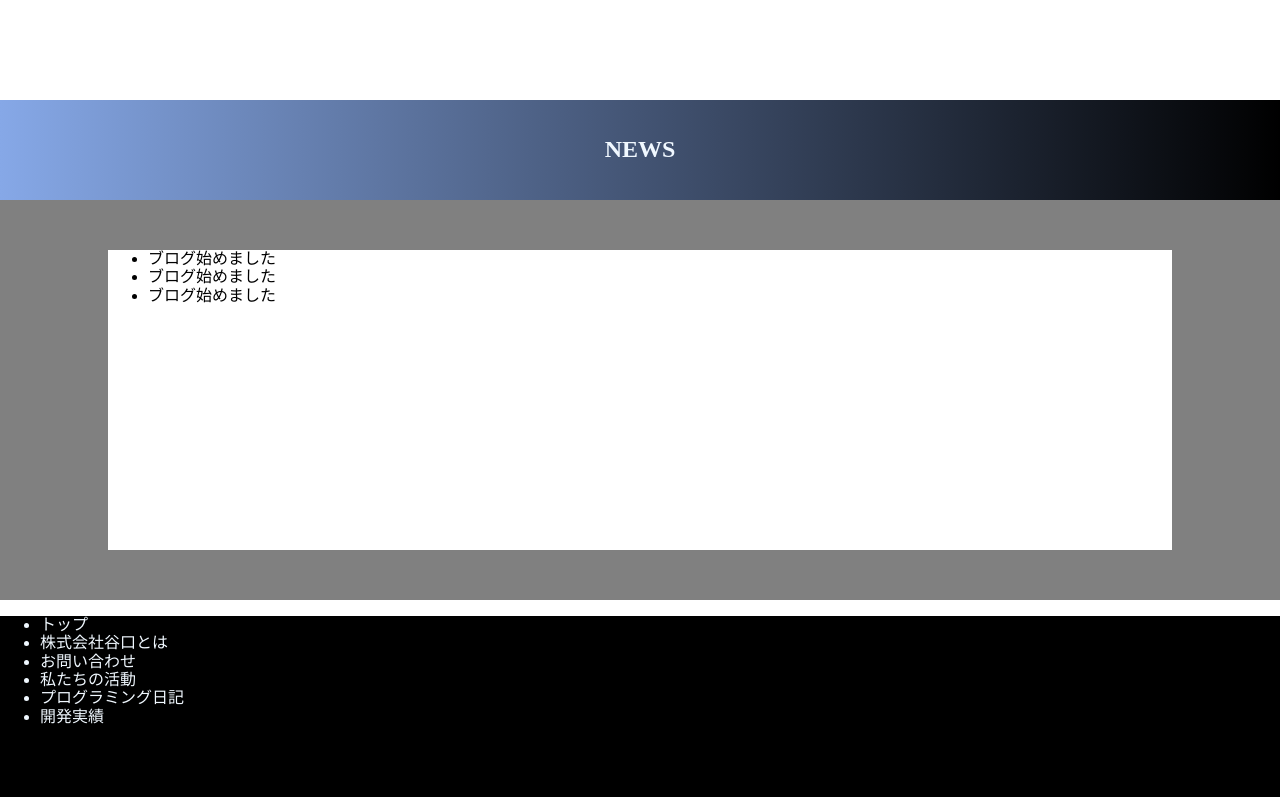
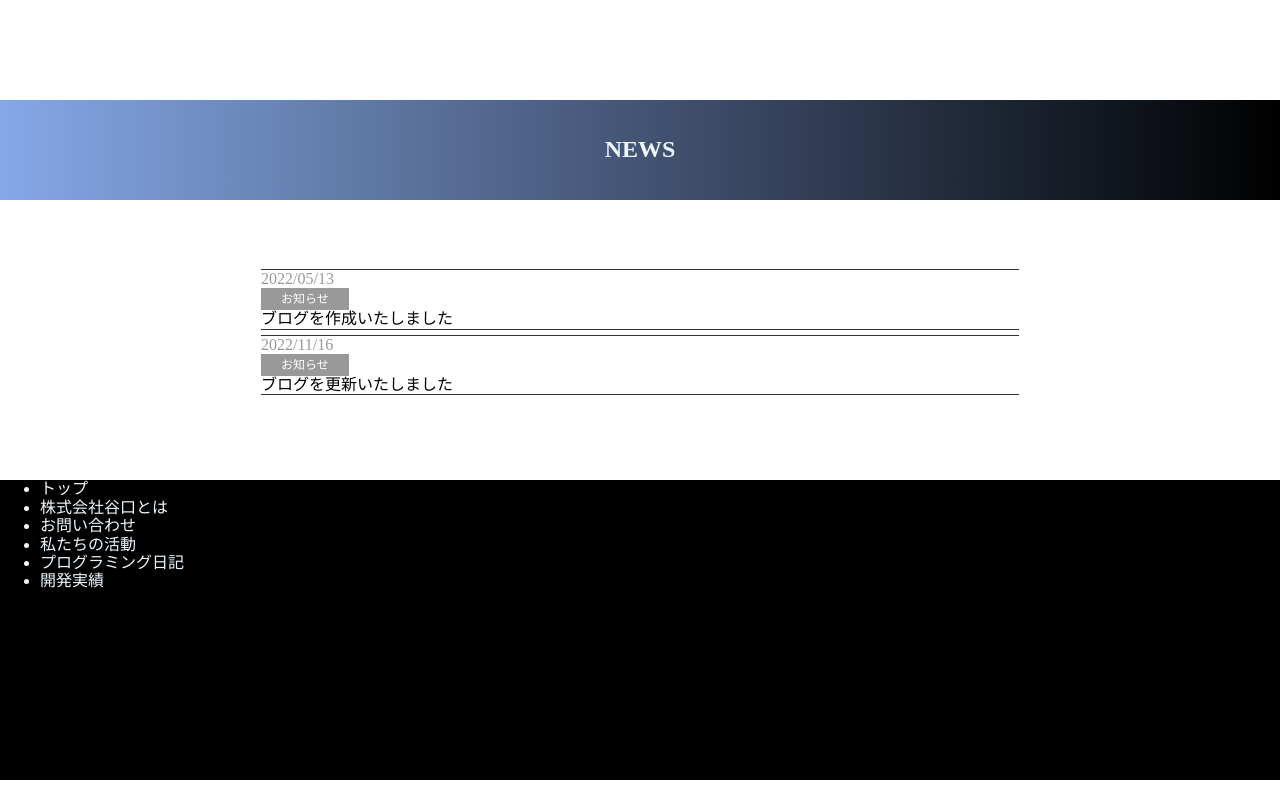
Before and after one commit to guchondayo/sidejob-myHomepage, a Vue app: page / in a window 1280 px wide. Shown: the part 585-1382 px from the top of the page. Built offline with nearby package versions, Linux system fonts and the light colour scheme.

Commit message:
NEWSがうまくいった

```diff
--- a/src/App.vue
+++ b/src/App.vue
@@ -2,7 +2,7 @@
   <div id="app">
     <Header :name=headerTopic :corporation=corporation :barner=barnerSentence></Header>
     <!-- ↓こいつが必要 -->
-    <router-view />
+    <router-view :newsList=setNewsList />
     <Footer :name=headerTopic :corporation=corporation></Footer>
   </div>
 </template>
@@ -21,13 +21,16 @@ export default {
       // headerTopic:"お問い合わせ"
       headerTopic:["トップ","株式会社谷口とは","お問い合わせ","私たちの活動","プログラミング日記","開発実績"],
       // footerTopic:{contact:"お問い合わせ",aboutUs:"私たちの活動",diary:"プログラミング日記",result:"開発実績"}
-      barnerSentence:"当サイトにお越しいただき、誠にありがとうございます"
+      barnerSentence:"当サイトにお越しいただき、誠にありがとうございます",
+      setNewsList:[{date:"2022/05/13",category:"お知らせ",title:"ブログを作成いたしました"},{date:"2022/11/16",category:"お知らせ",title:"ブログを更新いたしました"}]
+      //router-viewにpropするのは大丈夫でした
     }
   },
   components: {
     Header,Footer
   }
 }
+
 </script>
 
 <style>
--- a/src/components/TopPage.vue
+++ b/src/components/TopPage.vue
@@ -6,13 +6,10 @@
         <div class="news">
             <h2>NEWS</h2>
         </div>
-        <div class="news-article">
-            <ul class="news-detail">
-                <li>ブログ始めました</li>
-                <li>ブログ始めました</li>
-                <li>ブログ始めました</li>
-            </ul>
-        </div>
+        <ul class="news-list">
+            <!-- 親要素にVFORすれば、子要素にも普通に反映される -->
+            <li v-for="(value, key) in newsList" :key="key" class="item"><p class="date">{{ value.date }}</p><p class="category"><span>{{ value.category }}</span></p><p class="title">{{ value.title }}</p></li>
+        </ul>
     </div>
 </template>
 <script>
@@ -59,6 +56,10 @@
                 // JavaScript オブジェクトの要素数を取得する
                 // https://zukucode.com/2017/04/javascript-object-length.html
                 // でもやっぱりダメ
+        },props:{
+            newsList: {
+                type: Array, // String型に限定
+            },
         }
     }
 </script>
@@ -197,18 +198,57 @@
     .news h2{
         color:aliceblue;
     }
-    .news-article{
-        min-height: 400px;
-        background-color: gray;
 
-        display: flex;
-        justify-content: center;
-        align-items: center;
+    /* news実装 */
+    /* https://www.nowte.net/ui/ui-news/ */
+    .news-list{
+    list-style: none outside;
+    margin: 0;
+    padding: 5% 20%;
     }
-    .news-detail{
-        width: 80%;
-        background-color: white;
-        min-height: 300px;
+    .news-list .item{
+    /*コレ*/border-top: 0.5px solid #333;
+    /*コレ*/border-bottom: 0.5px solid #333;
+    margin:5px;
     }
 
+    .news-list .item .date{
+    margin: 0;
+    min-width: 140px;
+    font-size: 16px;
+    color: #999;
+    padding: 0 20px 0 0;
+    }
+    .news-list .item .category{
+    margin: 0;
+    min-width: 140px;
+    padding: 0 20px 0 0;
+    }
+    .news-list .item .category span{
+    background: #999;
+    color: #FFF;
+    text-align: center;
+    display: inline-block;
+    padding: 5px 20px;
+    font-size: 12px;
+    line-height: 1;
+    }
+    .news-list .item .title{
+    margin: 0;
+    width: 100%;
+    }
+
+
+@media screen and (max-width: 767px){
+
+.news-list .item .date{
+  min-width: 100px;
+}
+.news-list .item .title{
+  margin-top: 10px;
+}
+}
+
+
+
 </style>
```
